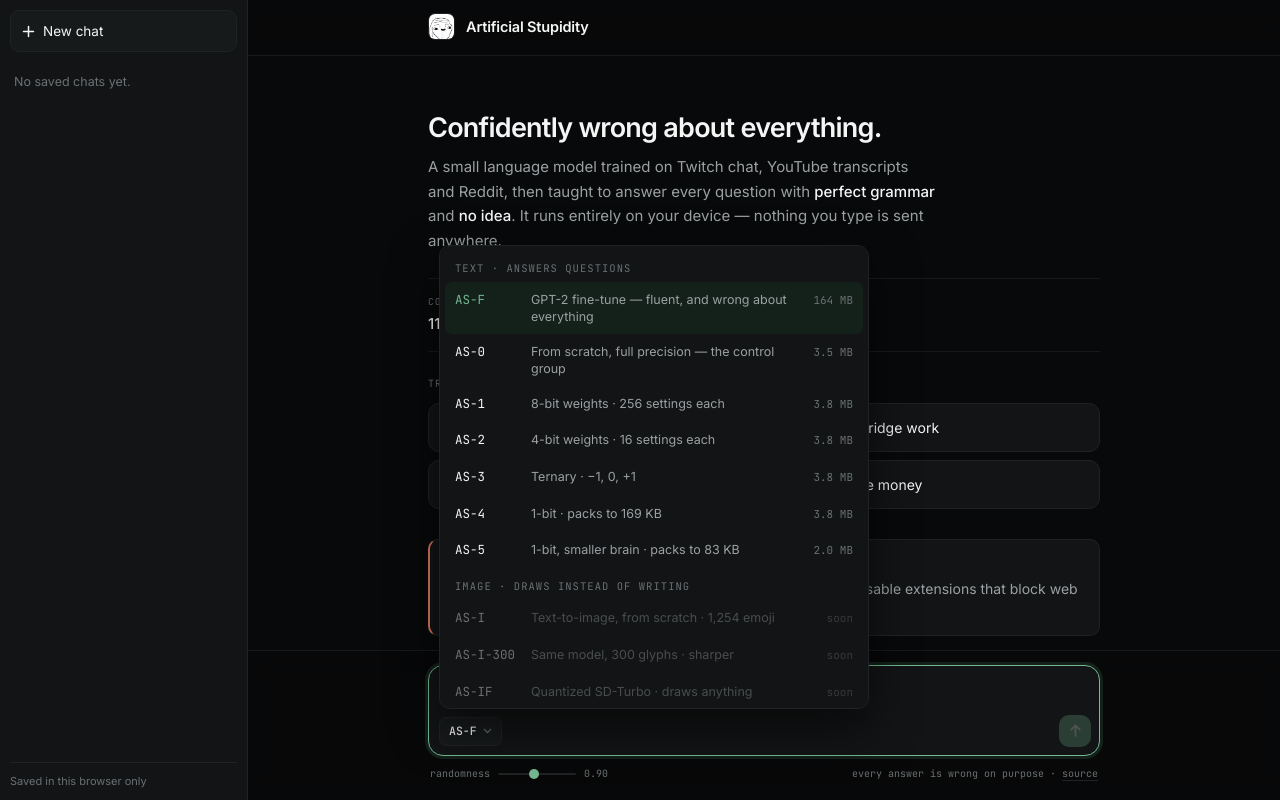
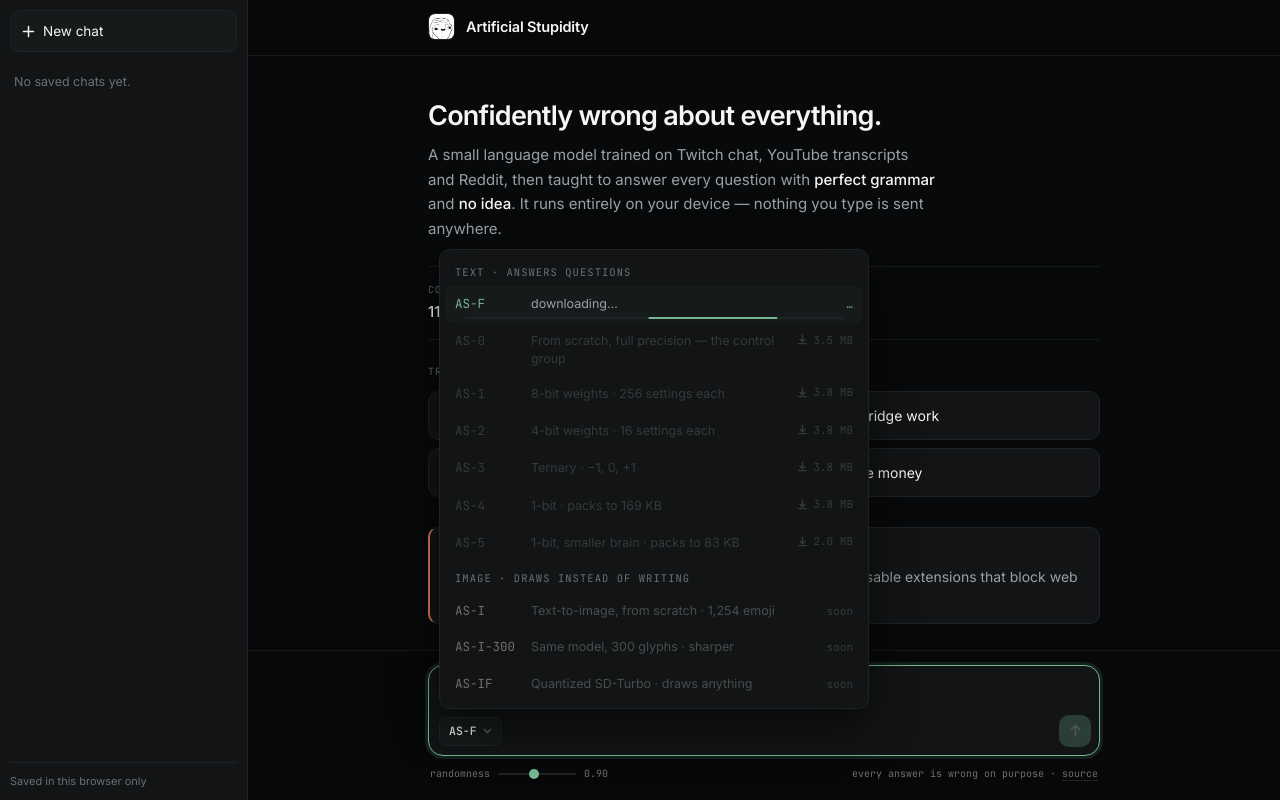
Before and after one commit to ayushmaninbox/artificial-stupidity, a Next.js app in the folder web/: page /chat in a window 1280 px wide. Both pictures are taken after a click on the button "AS-F". Built offline with nearby package versions, Linux system fonts and the light colour scheme.

Commit message:
show download state and progress per model in the picker and preload as-f on arrival

```diff
--- a/web/app/chat/page.tsx
+++ b/web/app/chat/page.tsx
@@ -46,6 +46,21 @@ export default function Page() {
     setConvos(loadConvos());
     // AS-F is the default every session. The tiny models are a deliberate
     // detour, not somewhere to be stranded by a preference set days ago.
+  }, []);
+
+  /* Start fetching AS-F immediately rather than waiting for a first question.
+     It is 164 MB, so the earlier that starts the less of it the reader waits
+     through — and the browser cache makes every later visit free anyway. */
+  useEffect(() => {
+    const t = setTimeout(() => {
+      setPhase((cur) => {
+        if (cur !== "cold") return cur;
+        setPreparing({ id: "AS-F", loaded: 0, total: 0 });
+        worker.current?.postMessage({ type: "load", model: "AS-F" });
+        return "loading";
+      });
+    }, 400);   // let the page paint first
+    return () => clearTimeout(t);
   }, []);
 
   /** Switch model and record it in the transcript, so a reply can always be
@@ -460,7 +475,7 @@ export default function Page() {
                           disabled={preparing !== null && preparing.id !== m.id}
                           className={`pick-row${m.id === model ? " on" : ""}${
                             preparing?.id === m.id ? " busy" : ""
-                          }`}
+                          }${resident.has(m.id) ? " have" : " want"}`}
                           onClick={() => pickModel(m.id)}
                         >
                           <span className="pick-id">{m.id}</span>
@@ -468,13 +483,28 @@ export default function Page() {
                             {preparing?.id === m.id ? "downloading…" : m.blurb}
                           </span>
                           <span className="pick-size">
-                            {preparing?.id === m.id
-                              ? preparing.total
+                            {preparing?.id === m.id ? (
+                              preparing.total
                                 ? `${Math.round((preparing.loaded / preparing.total) * 100)}%`
                                 : "…"
-                              : resident.has(m.id)
-                                ? "ready"
-                                : m.size}
+                            ) : resident.has(m.id) ? (
+                              <span className="tickmark" aria-label="downloaded">
+                                <svg width="11" height="11" viewBox="0 0 11 11" aria-hidden>
+                                  <path d="M1.5 5.8l2.6 2.6L9.5 3" stroke="currentColor"
+                                        strokeWidth="1.6" fill="none" strokeLinecap="round"
+                                        strokeLinejoin="round" />
+                                </svg>
+                              </span>
+                            ) : (
+                              <span className="dl">
+                                <svg width="11" height="11" viewBox="0 0 11 11" aria-hidden>
+                                  <path d="M5.5 1v6.4M3 5.2l2.5 2.5L8 5.2M1.6 9.6h7.8"
+                                        stroke="currentColor" strokeWidth="1.3" fill="none"
+                                        strokeLinecap="round" strokeLinejoin="round" />
+                                </svg>
+                                {m.size}
+                              </span>
+                            )}
                           </span>
                           {preparing?.id === m.id && (
                             <span className="pick-bar" aria-hidden>
--- a/web/app/globals.css
+++ b/web/app/globals.css
@@ -488,3 +488,57 @@ body {
   font-size: 10px; font-style: normal; font-family: var(--mono);
   display: grid; place-items: center; padding: 0 3px;
 }
+
+/* ------------------------------------- picker: downloaded vs not, and busy
+
+   A model you have and a model you would have to fetch are different offers,
+   so they should not look identical. Resident models read at full strength
+   with a tick; everything else is dimmed and carries a download glyph, which
+   makes the 164 MB decision visible before it is taken rather than after.   */
+
+.pick-row.want .pick-id,
+.pick-row.want .pick-blurb { color: var(--ink-3); }
+.pick-row.want:hover:not(:disabled) .pick-id,
+.pick-row.want:hover:not(:disabled) .pick-blurb { color: var(--ink-2); }
+
+.pick-row.have .pick-id { color: var(--ink); }
+.pick-row.have .pick-blurb { color: var(--ink-2); }
+
+.pick-size .dl,
+.pick-size .tickmark {
+  display: inline-flex; align-items: center; gap: 5px;
+  font-family: var(--mono); font-size: 11px;
+}
+.pick-size .dl { color: var(--ink-3); }
+.pick-row.want:hover:not(:disabled) .pick-size .dl { color: var(--accent); }
+.pick-size .tickmark { color: var(--accent); }
+
+/* the row being fetched keeps its place and grows a bar along the bottom */
+.pick-row.busy { position: relative; background: var(--panel-2); }
+.pick-row.busy .pick-id { color: var(--accent); }
+.pick-row.busy .pick-blurb { color: var(--ink-2); }
+.pick-row.busy .pick-size { color: var(--accent); }
+
+.pick-bar {
+  position: absolute; left: 10px; right: 10px; bottom: 4px; height: 2px;
+  background: var(--line); border-radius: 2px; overflow: hidden;
+  grid-column: 1 / -1;
+}
+.pick-bar i {
+  display: block; height: 100%; background: var(--accent); border-radius: 2px;
+  transition: width 0.25s ease;
+}
+/* before content-length arrives there is no percentage to show, so sweep */
+.pick-bar i.idle {
+  width: 34%; animation: pick-sweep 1.1s ease-in-out infinite;
+}
+@keyframes pick-sweep {
+  0%   { transform: translateX(-100%); }
+  100% { transform: translateX(320%); }
+}
+
+.pick-row:disabled .pick-size .dl { color: var(--ink-3); }
+
+@media (prefers-reduced-motion: reduce) {
+  .pick-bar i.idle { animation: none; width: 100%; opacity: 0.4; }
+}
```
